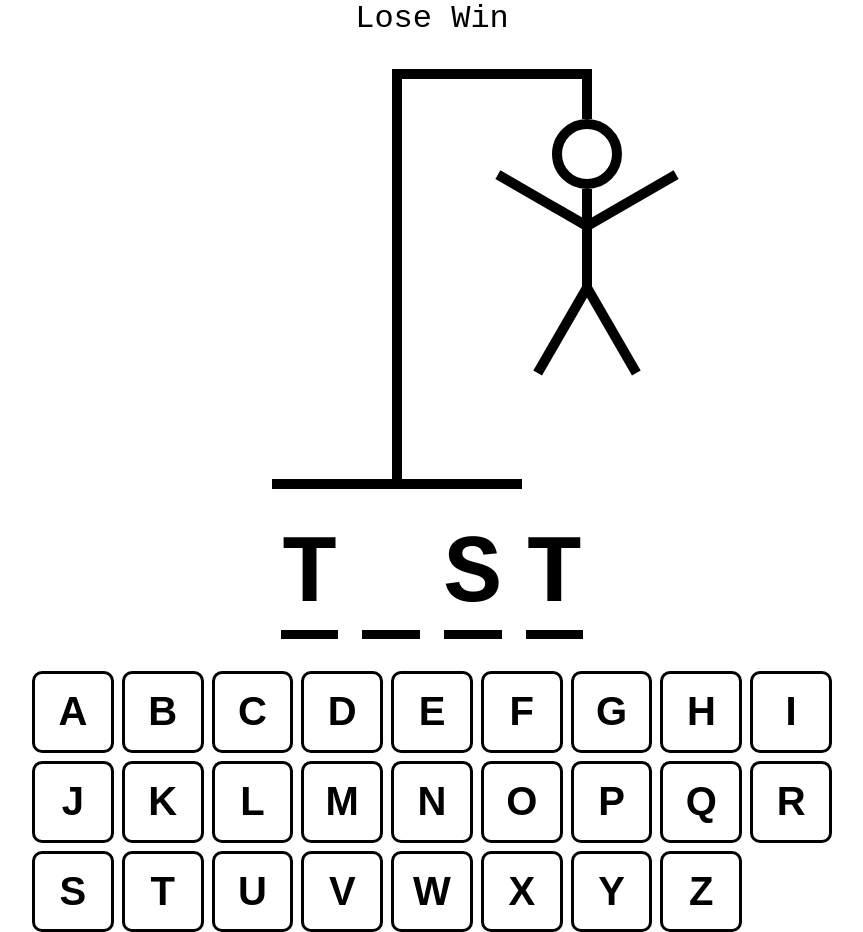
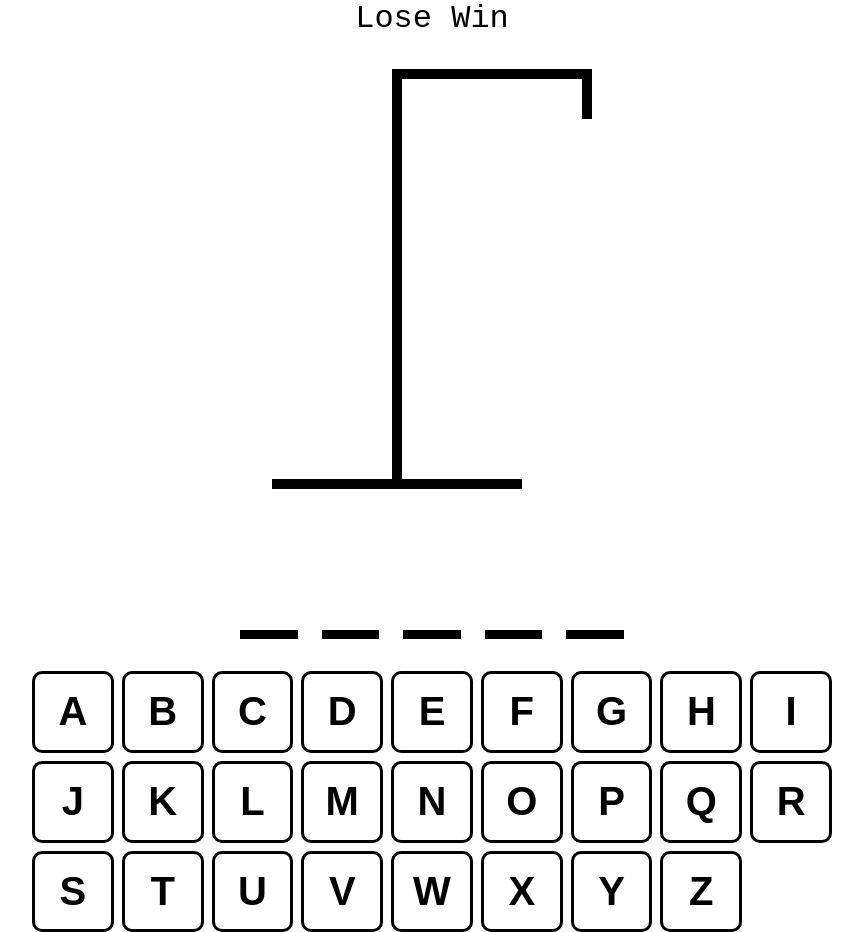
Before and after one commit to MeloonDev/hangman-game, a React (Vite) app: page / in a window 1280 px wide. Shown: the whole page, without its empty margins (208-1071 px from the left). Built offline with nearby package versions, Linux system fonts and the light colour scheme.

Commit message:
Drawind and word component logic

```diff
--- a/src/App.tsx
+++ b/src/App.tsx
@@ -9,13 +9,16 @@
     return words[Math.floor(Math.random() * words.length)];
   });
   const [guessedLetters, setGuessedLetters] = useState<string[]>([]);
+  const incorrectLetters = guessedLetters.filter(
+    (letter) => !wordToGuess.includes(letter)
+  );
 
   console.log(wordToGuess);
   return (
     <div className="wrapper">
       <div className="score">Lose Win</div>
-      <HangmanDrawing />
-      <HangmanWord />
+      <HangmanDrawing numberOfGuesses={incorrectLetters.length} />
+      <HangmanWord guessedLetters={guessedLetters} wordToGuess={wordToGuess} />
       <Keyboard />
     </div>
   );
--- a/src/components/HangmanDrawing.tsx
+++ b/src/components/HangmanDrawing.tsx
@@ -81,15 +81,16 @@
   />
 );
 
-function HangmanDrawing() {
+const BODY_PARTS = [HEAD, BODY, RIGHT_ARM, LEFT_ARM, RIGHT_LEG, LEFT_LEG];
+
+type HangmanDrawingProps = {
+  numberOfGuesses: number;
+};
+
+function HangmanDrawing({ numberOfGuesses }: HangmanDrawingProps) {
   return (
     <div className="hangman-wrapper">
-      {HEAD}
-      {BODY}
-      {RIGHT_ARM}
-      {LEFT_ARM}
-      {RIGHT_LEG}
-      {LEFT_LEG}
+      {BODY_PARTS.slice(0, numberOfGuesses)}
       <div
         style={{
           position: "absolute",
--- a/src/components/HangmanWord.tsx
+++ b/src/components/HangmanWord.tsx
@@ -1,10 +1,12 @@
-function HangmanWord() {
-  const word = "test";
-  const guessedLetters = ["t", "s"];
+type HangmanWordProps = {
+  guessedLetters: string[];
+  wordToGuess: string;
+};
 
+function HangmanWord({ guessedLetters, wordToGuess }: HangmanWordProps) {
   return (
     <div className="word-wrapper">
-      {word.split("").map((letter, index) => (
+      {wordToGuess.split("").map((letter, index) => (
         <span className="word-letter" key={index}>
           <span
             style={{
```
